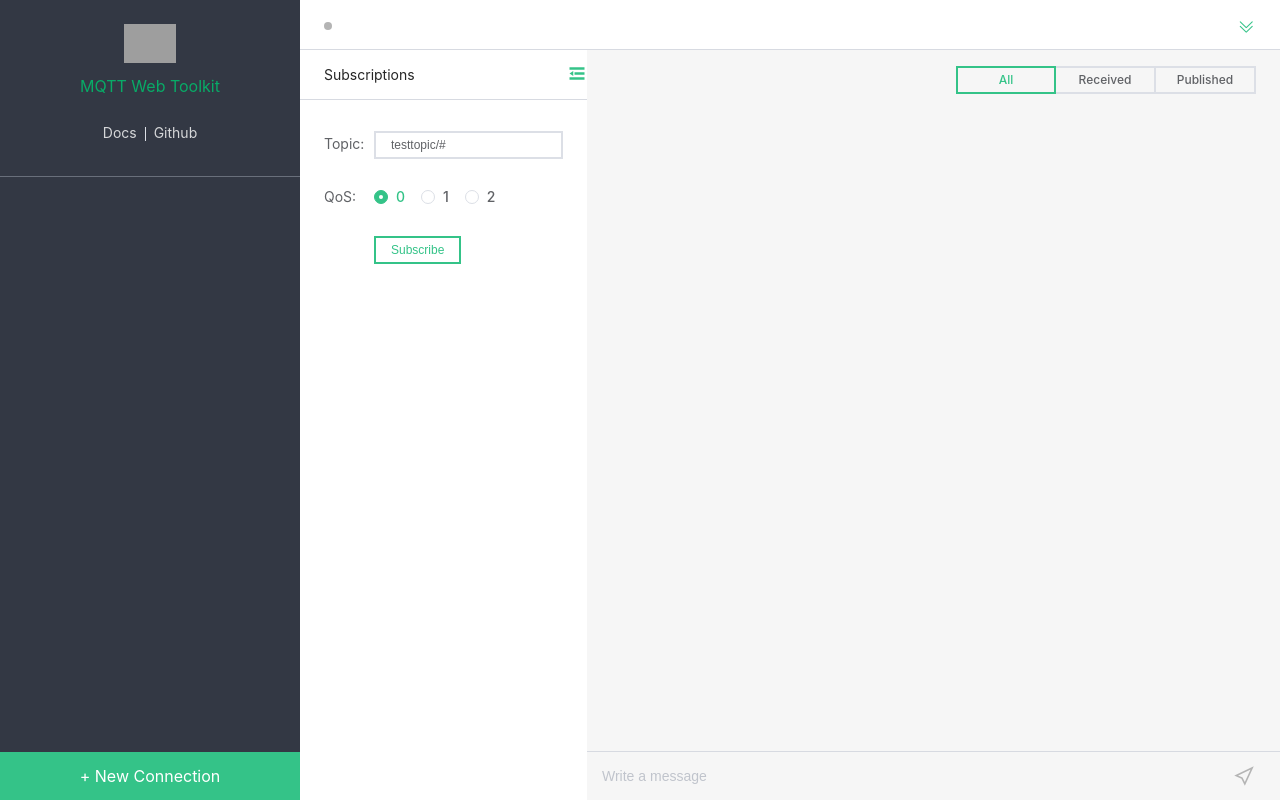
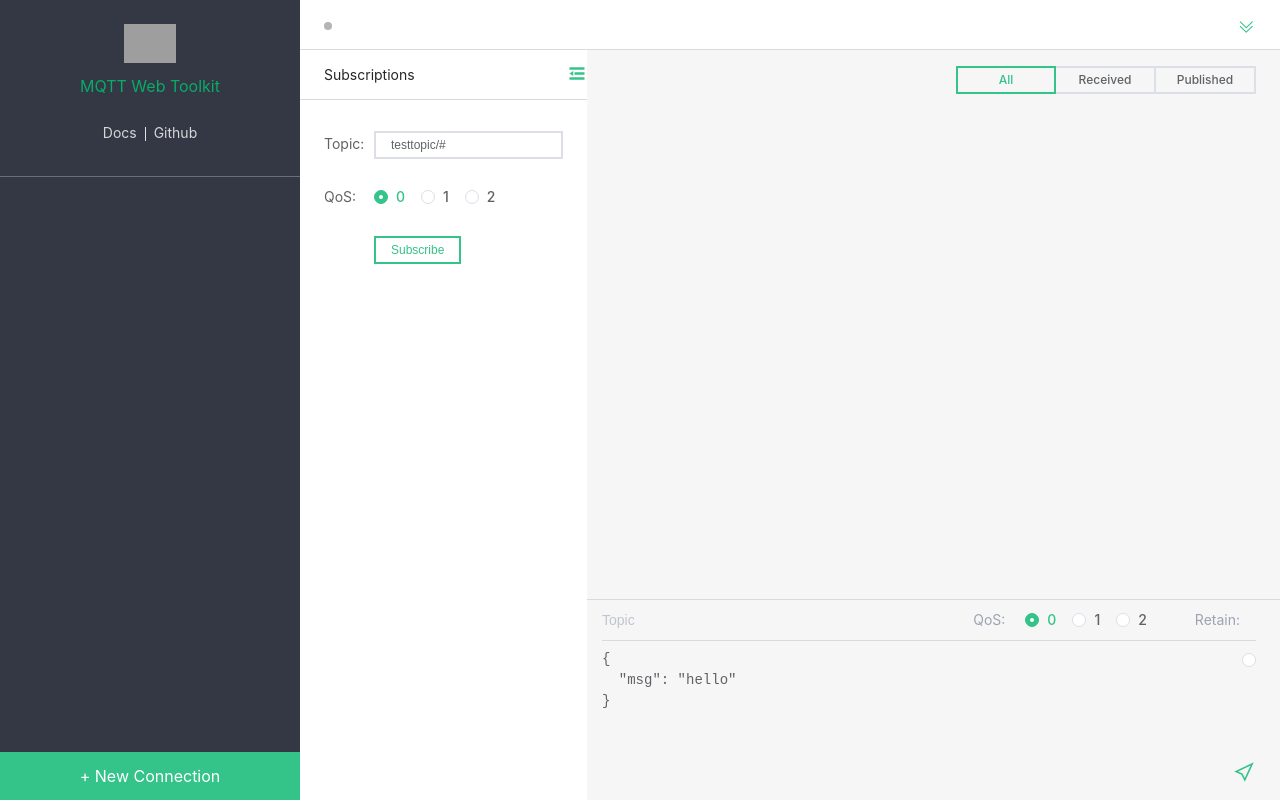
Before and after one commit to emqx/MQTT-Web-Toolkit, a Vue app: page /connections/1 in a window 1280 px wide. Built offline with nearby package versions, Linux system fonts and the light colour scheme; grey boxes are pictures that could not be loaded.

Commit message:
fix(connections): fixed message publish height

```diff
--- a/package.json
+++ b/package.json
@@ -10,6 +10,7 @@
   "dependencies": {
     "core-js": "^2.6.5",
     "element-ui": "^2.12.0",
+    "jump.js": "^1.0.2",
     "moment": "^2.24.0",
     "mqtt": "^3.0.0",
     "uuid": "^3.3.3",
--- a/src/components/ConnectionMsgPublish.vue
+++ b/src/components/ConnectionMsgPublish.vue
@@ -3,13 +3,12 @@
     class="connection-msg-publish"
     :style="{'margin-left': leftWidth}"
     @click="focusPublish">
-    <div :class="['connections-input', publishFocus ? 'message' : 'message-disabled']">
+    <div class="connections-input message">
       <el-input
-        :placeholder="publishFocus ? 'Topic' : 'Write a message'"
-        v-model="message.topic"
-        @focus="handleTopicFocus(true)">
+        placeholder="Topic"
+        v-model="message.topic">
       </el-input>
-      <div class="qos-retain" v-show="publishFocus">
+      <div class="qos-retain">
         <span class="publish-label">QoS: </span>
         <el-radio-group v-model="message.qos">
           <el-radio :label="0"></el-radio>
@@ -21,7 +20,6 @@
       </div>
       <el-input
         ref="payload"
-        v-show="publishFocus"
         type="textarea"
         rows="4"
         placeholder="Payload"
@@ -39,6 +37,7 @@
 
 
 <script>
+import jump from 'jump.js'
 import { mapActions } from 'vuex'
 import getNowDate from '@/utils/time'
 
@@ -54,9 +53,6 @@
     activeConnection() {
       return this.$store.state.activeConnection || { client: {} }
     },
-    publishFocus() {
-      return this.$store.state.publishFocus
-    },
   },
   data() {
     return {
@@ -69,20 +65,9 @@
     }
   },
   methods: {
-    ...mapActions(['CHANGE_PUBLISH_FOCUS', 'PUSH_MESSAGE']),
-    handleTopicFocus(val) {
-      if (this.message.topic !== '' && !this.publishFocus) {
-        setTimeout(() => {
-          this.$refs.payload.focus()
-        }, 100)
-      }
-      this.CHANGE_PUBLISH_FOCUS(val)
-    },
+    ...mapActions(['PUSH_MESSAGE']),
     publishMessage(event) {
       event.stopPropagation()
-      if (!this.publishFocus) {
-        return false
-      }
       if (!this.activeConnection.client.connected) {
         this.$message.error('Client Not Connected')
         return false
@@ -116,8 +101,7 @@
     },
     focusPublish(event) {
       event.stopPropagation()
-      this.CHANGE_PUBLISH_FOCUS(true)
-      window.scrollTo(0, document.body.scrollHeight)
+      jump(document.body.scrollHeight)
     },
   },
 }
@@ -197,17 +181,6 @@
     &.message {
       height: 200px;
     }
-    &.message-disabled {
-      @include flex-space-between;
-      width: 100%;
-      height: $height--new-connection-btn;
-      padding-right: 16px;
-      .send-btn {
-        bottom: 6px;
-        color: $color-font-black-time;
-        cursor: not-allowed;
-      }
-    }
   }
 }
 </style>
--- a/src/store.js
+++ b/src/store.js
@@ -11,7 +11,6 @@
 const CHANGE_SUBSCRIPTIONS = 'CHANGE_SUBSCRIPTIONS'
 const UNREAD_MESSAGE_COUNT_INCREMENT = 'UNREAD_MESSAGE_COUNT_INCREMENT'
 const CHANGE_ACTIVE_CONNECTION = 'CHANGE_ACTIVE_CONNECTION'
-const CHANGE_PUBLISH_FOCUS = 'CHANGE_PUBLISH_FOCUS'
 const CHANGE_SUBS_WIDTH = 'CHANGE_SUBS_WIDTH'
 const SHOW_CONNECTION_INFO = 'SHOW_CONNECTION_INFO'
 
@@ -36,7 +35,6 @@
   state: {
     connections: storageConnections,
     activeConnection: storageConnections.length > 0 ? storageConnections[0] : '',
-    publishFocus: false,
     subsWidth: getSubsWidth(),
     showConnectionInfo: storageShowConnectionInfo,
   },
@@ -89,9 +87,6 @@
     [CHANGE_ACTIVE_CONNECTION](state, connection) {
       state.activeConnection = connection
     },
-    [CHANGE_PUBLISH_FOCUS](state, isFocus) {
-      state.publishFocus = isFocus
-    },
     [CHANGE_SUBS_WIDTH](state, width) {
       state.subsWidth = width
       localStorage.setItem('subsWidth', width)
@@ -126,9 +121,6 @@
     [CHANGE_ACTIVE_CONNECTION]({ commit }, connection) {
       commit(CHANGE_ACTIVE_CONNECTION, connection)
     },
-    [CHANGE_PUBLISH_FOCUS]({ commit }, isFocus) {
-      commit(CHANGE_PUBLISH_FOCUS, isFocus)
-    },
     [CHANGE_SUBS_WIDTH]({ commit }, width) {
       commit(CHANGE_SUBS_WIDTH, width)
     },
--- a/src/views/ConnectionDetails.vue
+++ b/src/views/ConnectionDetails.vue
@@ -45,15 +45,19 @@
         marginLeft: `${marginLeft}px`,
         top: showConnectionInfo ? '398px': '110px',
       }">
-      <div :class="['message-list', { 'publish-focus': publishFocus }]">
-        <div v-for="(message, index) in messages" :key="index">
+      <div class="message-list">
+        <transition-group name="el-fade-in">
+          <div v-for="(message, index) in messages" :key="`${index}-message`">
             <ConnectionMsgLeft
+              key="ConnectionMsgLeft"
               v-if="!message.out"
               v-bind="message"/>
             <ConnectionMsgRight
               v-else
+              key="ConnectionMsgRight"
               v-bind="message"/>
           </div>
+        </transition-group>
       </div>
       <ConnectionMsgPublish :left-width="!marginLeft ? '300px' : '578px'"/>
     </el-main>
@@ -87,9 +91,6 @@
       } = this.activeConnection
       const protocol = ssl ? 'wss://' : 'ws://'
       return `${protocol}${host}:${port}${path.startsWith('/') ? '' : '/'}${path}`
-    },
-    publishFocus() {
-      return this.$store.state.publishFocus
     },
     activeConnection() {
       return this.$store.state.activeConnection || { client: {} }
@@ -205,6 +206,9 @@
           retain: packet.retain,
         }
         this.PUSH_MESSAGE({ id, message })
+        setTimeout(() => {
+          window.scrollTo(0, document.body.scrollHeight + 240)
+        }, 100)
         const currentId = this.$route.params.id
         if (id !== currentId) {
           this.UNREAD_MESSAGE_COUNT_INCREMENT({ id })
@@ -319,8 +323,6 @@
   .message-list {
     padding: 0px $spacing--connection-details 0;
     margin-bottom: 90px;
-  }
-  .message-list.publish-focus {
     margin-bottom: 240px;
   }
   .el-aside {
--- a/src/views/Home.vue
+++ b/src/views/Home.vue
@@ -1,5 +1,5 @@
 <template>
-  <div class="home" @click="unFocusPublish">
+  <div class="home">
     <Leftbar/>
     <div class="right-content">
       <router-view></router-view>
@@ -9,7 +9,6 @@
 
 
 <script>
-import { mapActions } from 'vuex'
 import Leftbar from '@/components/Leftbar.vue'
 
 export default {
@@ -20,12 +19,6 @@
   computed: {
     connections() {
       return this.$store.state.connections
-    },
-  },
-  methods: {
-    ...mapActions(['CHANGE_PUBLISH_FOCUS']),
-    unFocusPublish() {
-      this.CHANGE_PUBLISH_FOCUS(false)
     },
   },
 }
```
Also changed, not shown: 1 other file (tests, documents, lock files or other folders). Lines whose indentation alone changed are shown as unchanged.
